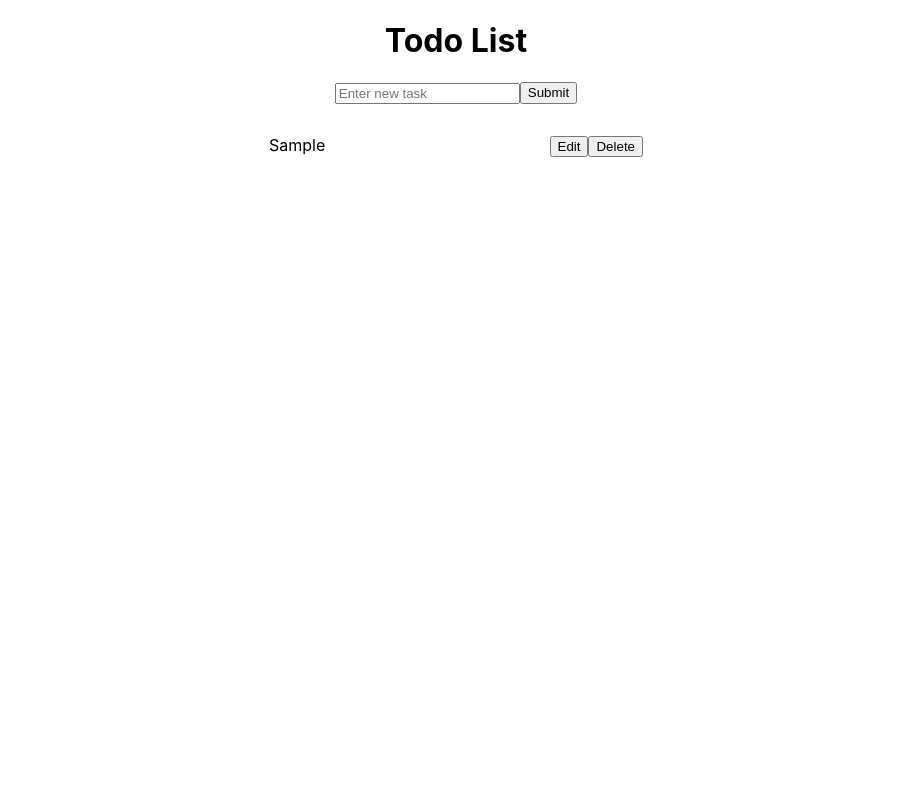
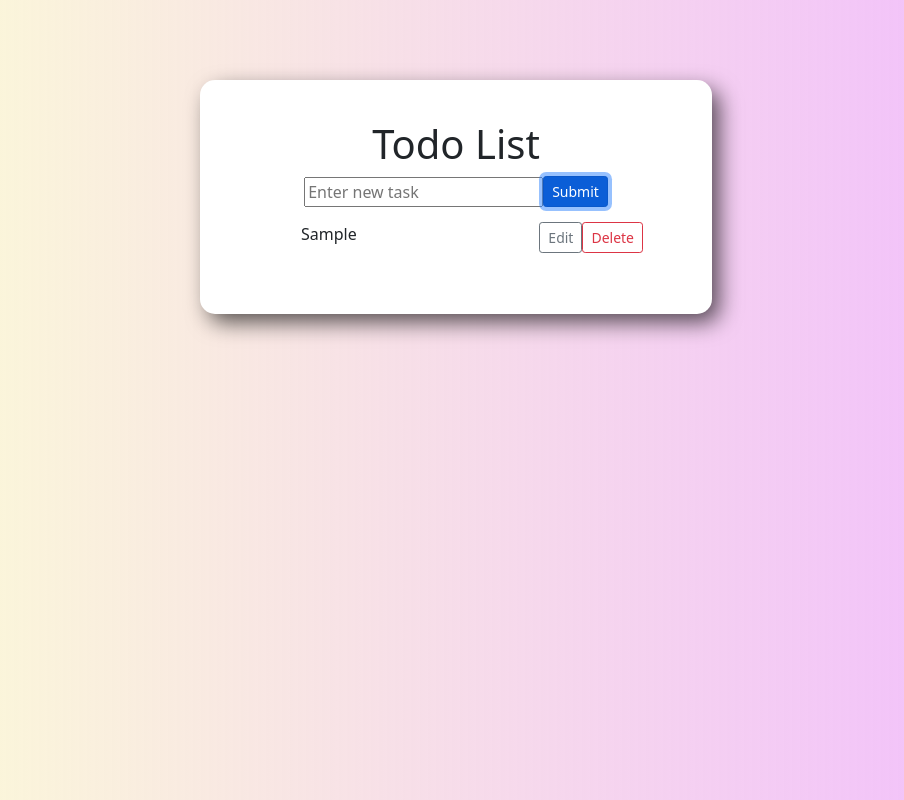
Before and after one commit to ReevePrime/todolist, a React (Create React App) app: page / in a window 1280 px wide. Both pictures are taken after typing "Sample" into the empty fields and a click on the button "Submit". Shown: the whole page, without its empty margins (184-1088 px from the left). Built offline with nearby package versions, Linux system fonts and the light colour scheme.

Commit message:
add buttons background and box shadow

```diff
--- a/package.json
+++ b/package.json
@@ -6,7 +6,9 @@
     "@testing-library/jest-dom": "^5.14.1",
     "@testing-library/react": "^11.2.7",
     "@testing-library/user-event": "^12.8.3",
+    "bootstrap": "^5.0.2",
     "react": "^17.0.2",
+    "react-bootstrap": "^2.0.0-beta.4",
     "react-dom": "^17.0.2",
     "react-scripts": "4.0.3",
     "uuid": "^8.3.2",
--- a/src/App.css
+++ b/src/App.css
@@ -1,7 +1,17 @@
+
+body {
+
+  background: rgb(248,254,143);
+  background: linear-gradient(90deg, rgba(248,254,143,0.3816877092633929) 0%, rgba(241,186,255,1) 100%, rgba(0,212,255,0.18000703699448528) 100%);
+}
+
 .App {
   display: flex;
+  margin: 40px auto;
+  width: 40vw;
   align-items: center;
   justify-content: center;
+
 }
 
 @media (prefers-reduced-motion: no-preference) {
--- a/src/App.js
+++ b/src/App.js
@@ -1,5 +1,7 @@
 import './App.css';
 import List from "./List";
+import 'bootstrap/dist/css/bootstrap.min.css';
+import Button from 'react-bootstrap/Button';
 
 function App() {
   return (
--- a/src/List.css
+++ b/src/List.css
@@ -6,3 +6,19 @@ ul {
 h1 {
     text-align: center;
 }
+
+.container {
+    position: relative;
+    justify-content: center;
+    border-radius: 15px;
+    top: 5vh;
+    padding: 5vh 0;
+    box-shadow: 8px 9px 22px -1px rgba(0,0,0,0.66);
+    background-color: white;
+    display: inline-grid;
+    grid-template-columns: repeat(auto, minmax(100px, 1fr));
+    grid-template-rows: repeat(auto);
+    transition: 2s;
+    box-sizing: border-box;
+
+}
--- a/src/List.js
+++ b/src/List.js
@@ -2,6 +2,7 @@ import React, { Component } from 'react';
 import SubmitButton from './SubmitButton';
 import Todos from "./Todos";
 import "./List.css";
+
 
 class List extends Component {
     constructor(props) {
@@ -37,6 +38,8 @@ class List extends Component {
 
 
         render() {
+
+
             // Render all the tasks in the state in separate <li> elements
         const tasks = this.state.todos.map(todo => {
             return <Todos   deleteTodo={this.deleteTodo}
--- a/src/SubmitButton.css
+++ b/src/SubmitButton.css
@@ -1,4 +1,6 @@
 .Form-container {
     display: flex;
     justify-content: center;
+    align-items: center;
+
 }
--- a/src/SubmitButton.js
+++ b/src/SubmitButton.js
@@ -1,6 +1,7 @@
 import React, { Component } from 'react';
 import { v4 as uuidv4 } from 'uuid';
 import "./SubmitButton.css";
+import Button from 'react-bootstrap/Button';
 
 class SubmitButton extends Component {
     constructor(props){
@@ -35,7 +36,8 @@ class SubmitButton extends Component {
                 id="newtask"
                 placeholder="Enter new task"/>
             </form>
-            <button className="Submit-btn" onClick={this.submitHandle}>Submit</button>
+            <Button variant="primary" className="Submit-btn" size="sm" onClick={this.submitHandle}>Submit</Button>
+
         </div> );
     }
 }
--- a/src/Todos.css
+++ b/src/Todos.css
@@ -5,9 +5,12 @@
     padding: 5px;
 }
 
+
+
 .Todos-items {
     color: lightgray;
     text-decoration: line-through;
+    transition: 1s;
 }
 
 .emptylist {
--- a/src/Todos.js
+++ b/src/Todos.js
@@ -1,5 +1,6 @@
 import React, { Component } from 'react';
 import "./Todos.css";
+import Button from 'react-bootstrap/Button';
 
 class Todos extends Component {
     constructor(props) {
@@ -39,8 +40,8 @@ class Todos extends Component {
 
     render() {
         return (
-                this.props.stateLength === 1 && this.props.task == "" ?
-                    <div className="emptylist">Your task list is empty</div>
+                this.props.stateLength === 1 && this.props.task === "" ?
+                    <div className="emptylist"><br/>Your task list is empty</div>
                     : this.state.edit === true ?
                     <form className="space" onSubmit={this.handleEdit} action="" >
                         <input type="text"
@@ -51,11 +52,12 @@ class Todos extends Component {
                         </form>
                         : <li
                             className={this.state.active ? "Todos-items space": "space"}
-                            onClick={this.handleClick}>{this.props.task}
-            {this.props.task == "" ? null :
+                            onClick={this.handleClick}
+                            >{this.props.task}
+            {this.props.task === "" ? null :
                 <span>
-                    <button onClick={this.handleEdit}>Edit</button>
-                    <button onClick={this.handleDelete}>Delete</button>
+                    <Button size="sm" variant="outline-secondary" onClick={this.handleEdit}>Edit</Button>
+                    <Button size="sm" variant="outline-danger" onClick={this.handleDelete}>Delete</Button>
                     </span>}</li>
     )}
 }
--- a/src/index.js
+++ b/src/index.js
@@ -2,6 +2,7 @@ import React from 'react';
 import ReactDOM from 'react-dom';
 import './index.css';
 import App from './App';
+
 import reportWebVitals from './reportWebVitals';
 
 ReactDOM.render(
```
Also changed, not shown: 1 other file (tests, documents, lock files or other folders).
